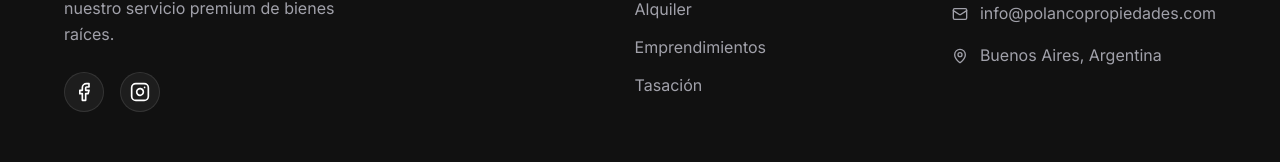
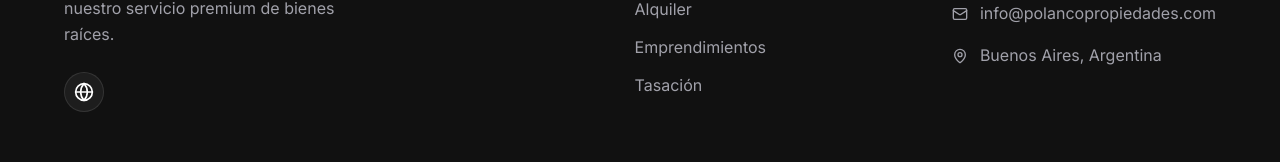
Before and after one commit to FabriBenitez/polancopropiedades, a React (Vite) app: page / in a window 1280 px wide. Shown: the part 2526-2688 px from the top of the page. Built offline with nearby package versions, Linux system fonts and the light colour scheme.

Commit message:
fix: resolve missing lucide-react brand icons causing build crash

```diff
--- a/src/components/Footer.jsx
+++ b/src/components/Footer.jsx
@@ -1,6 +1,6 @@
 import React from 'react';
 import { Link } from 'react-router-dom';
-import { Home, Facebook, Instagram, MapPin, Phone, Mail } from 'lucide-react';
+import { Home, Globe, MapPin, Phone, Mail } from 'lucide-react';
 import './Footer.css';
 
 export default function Footer() {
@@ -18,8 +18,7 @@ export default function Footer() {
             Encuentre su propiedad ideal con nuestro servicio premium de bienes raíces.
           </p>
           <div className="social-links">
-            <a href="#" className="social-icon"><Facebook size={20} /></a>
-            <a href="#" className="social-icon"><Instagram size={20} /></a>
+            <a href="#" className="social-icon"><Globe size={20} /></a>
           </div>
         </div>
 
```
